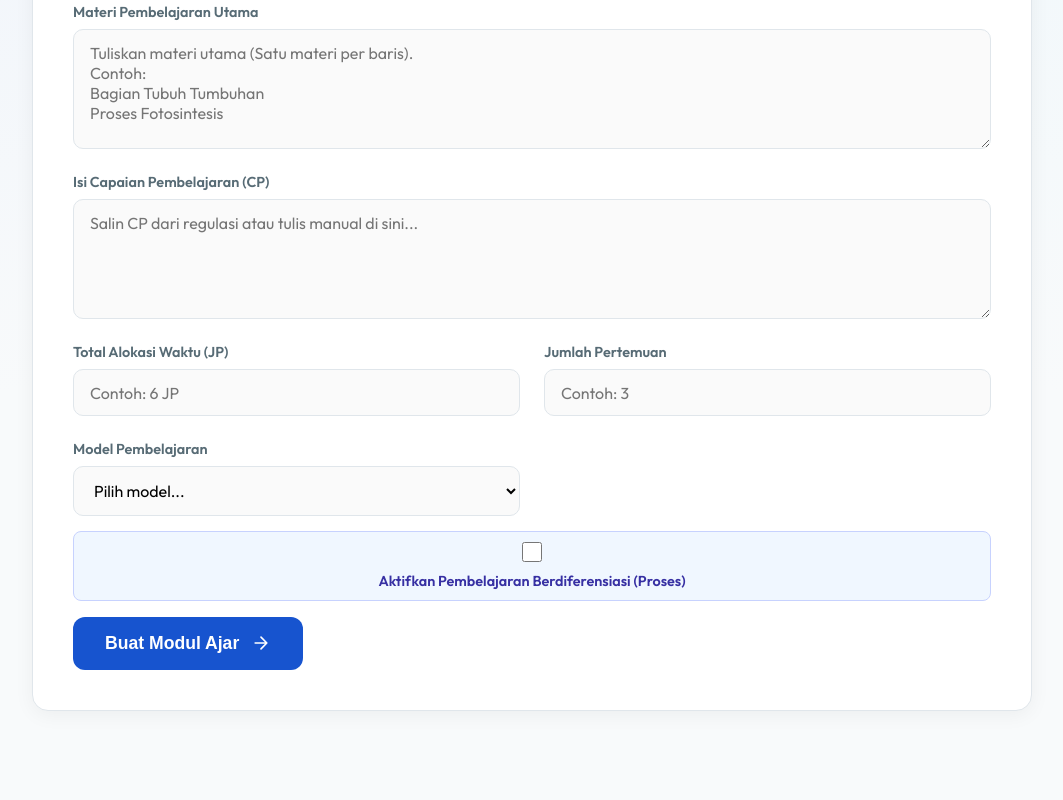
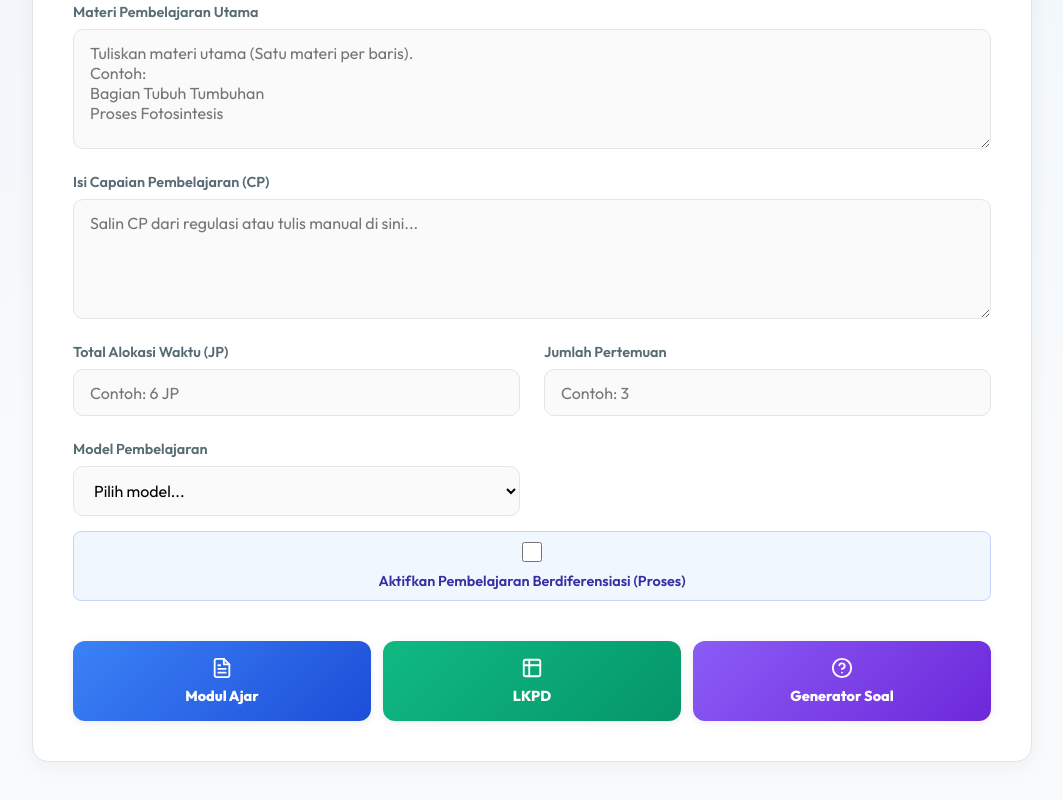
Before and after one commit to hqimgame-hub/gen_perangkat, a website built with Vite: page index.html in a window 1280 px wide. Shown: the part 498-1298 px from the top of the page, without its empty margins (108-1171 px from the left). Before the commit the page ends 1273 px from the top, so only its background shows below. Built offline with nearby package versions, Linux system fonts and the light colour scheme.

Commit message:
feat: 3 tombol pilihan generate (Modul Ajar, LKPD, Generator Soal) menggantikan submit tunggal

```diff
--- a/index.html
+++ b/index.html
@@ -106,13 +106,37 @@
               Aktifkan Pembelajaran Berdiferensiasi (Proses)
             </label>
           </div>
-          <button type="submit">
-            <span>Buat Modul Ajar</span>
-            <svg xmlns="http://www.w3.org/2000/svg" width="20" height="20" viewBox="0 0 24 24" fill="none"
-              stroke="currentColor" stroke-width="2" stroke-linecap="round" stroke-linejoin="round">
-              <path d="M5 12h14M12 5l7 7-7 7" />
-            </svg>
-          </button>
+          <div class="generate-actions">
+            <button type="button" id="btnGenerateModul" class="gen-btn gen-modul">
+              <svg xmlns="http://www.w3.org/2000/svg" width="22" height="22" viewBox="0 0 24 24" fill="none"
+                stroke="currentColor" stroke-width="2" stroke-linecap="round" stroke-linejoin="round">
+                <path d="M14 2H6a2 2 0 0 0-2 2v16a2 2 0 0 0 2 2h12a2 2 0 0 0 2-2V8z" />
+                <polyline points="14 2 14 8 20 8" />
+                <line x1="16" y1="13" x2="8" y2="13" />
+                <line x1="16" y1="17" x2="8" y2="17" />
+                <polyline points="10 9 9 9 8 9" />
+              </svg>
+              <span>Modul Ajar</span>
+            </button>
+            <button type="button" id="btnGenerateLKPD" class="gen-btn gen-lkpd">
+              <svg xmlns="http://www.w3.org/2000/svg" width="22" height="22" viewBox="0 0 24 24" fill="none"
+                stroke="currentColor" stroke-width="2" stroke-linecap="round" stroke-linejoin="round">
+                <rect x="3" y="3" width="18" height="18" rx="2" ry="2" />
+                <line x1="3" y1="9" x2="21" y2="9" />
+                <line x1="9" y1="21" x2="9" y2="3" />
+              </svg>
+              <span>LKPD</span>
+            </button>
+            <button type="button" id="btnGenerateSoalMain" class="gen-btn gen-soal">
+              <svg xmlns="http://www.w3.org/2000/svg" width="22" height="22" viewBox="0 0 24 24" fill="none"
+                stroke="currentColor" stroke-width="2" stroke-linecap="round" stroke-linejoin="round">
+                <circle cx="12" cy="12" r="10" />
+                <path d="M9.09 9a3 3 0 0 1 5.83 1c0 2-3 3-3 3" />
+                <line x1="12" y1="17" x2="12.01" y2="17" />
+              </svg>
+              <span>Generator Soal</span>
+            </button>
+          </div>
         </form>
       </div>
 
@@ -207,7 +231,8 @@
                     </div>
                   </div>
                   <div id="totalSoalInfo" style="margin-top: 10px; font-size: 0.85rem; color: var(--secondary);">Total:
-                    <b id="totalSoalCount">5</b> soal</div>
+                    <b id="totalSoalCount">5</b> soal
+                  </div>
                   <div id="tipeSoalError" style="color: red; font-size: 0.8rem; display: none; margin-top: 5px;">Pilih
                     minimal 1 tipe soal!</div>
                 </div>
--- a/src/main.js
+++ b/src/main.js
@@ -167,10 +167,9 @@ formFields.forEach(field => {
 
 window.addEventListener('load', loadFormData);
 
-form.addEventListener('submit', (e) => {
-  e.preventDefault();
-
-  const data = {
+// Helper: baca data form
+function getFormData() {
+  return {
     jenjang: document.getElementById('jenjang').value,
     category: document.getElementById('category').value,
     fase: document.getElementById('fase').value,
@@ -184,10 +183,47 @@ form.addEventListener('submit', (e) => {
     model: document.getElementById('model').value,
     isDifferentiated: document.getElementById('isDifferentiated').checked
   };
-
+}
+
+function validateFormData(data) {
+  if (!data.jenjang || !data.topic || !data.cp || !data.subject) {
+    alert('Harap lengkapi data form: Jenjang, Mata Pelajaran, Topik, dan Capaian Pembelajaran wajib diisi.');
+    return false;
+  }
+  return true;
+}
+
+document.getElementById('btnGenerateModul').addEventListener('click', () => {
+  const data = getFormData();
+  if (!validateFormData(data)) return;
+  saveFormData();
   generateModul(data);
+  resultDiv.style.display = 'block';
+  switchTab('modul');
+  resultDiv.scrollIntoView({ behavior: 'smooth' });
+});
+
+document.getElementById('btnGenerateLKPD').addEventListener('click', () => {
+  const data = getFormData();
+  if (!validateFormData(data)) return;
+  saveFormData();
   generateLKPD(data);
+  resultDiv.style.display = 'block';
+  switchTab('lkpd');
+  resultDiv.scrollIntoView({ behavior: 'smooth' });
 });
+
+document.getElementById('btnGenerateSoalMain').addEventListener('click', () => {
+  const data = getFormData();
+  if (!validateFormData(data)) return;
+  saveFormData();
+  // Pastikan data modul tersimpan untuk digunakan oleh generator soal
+  resultDiv.style.display = 'block';
+  switchTab('soal');
+  resultDiv.scrollIntoView({ behavior: 'smooth' });
+});
+
+
 
 // Tab Navigation Logic
 function switchTab(tab) {
--- a/src/style.css
+++ b/src/style.css
@@ -717,6 +717,61 @@ button:active {
   font-size: 1rem;
 }
 
+/* Generate Actions - 3 Pilihan */
+.generate-actions {
+  display: grid;
+  grid-template-columns: 1fr 1fr 1fr;
+  gap: 12px;
+  margin-top: 1.5rem;
+}
+
+.gen-btn {
+  display: flex;
+  flex-direction: column;
+  align-items: center;
+  justify-content: center;
+  gap: 8px;
+  padding: 16px 12px;
+  border: none;
+  border-radius: 12px;
+  cursor: pointer;
+  font-weight: 700;
+  font-size: 0.9rem;
+  font-family: inherit;
+  transition: all 0.2s ease;
+  box-shadow: 0 2px 8px rgba(0, 0, 0, 0.08);
+}
+
+.gen-btn:hover {
+  transform: translateY(-2px);
+  box-shadow: 0 6px 20px rgba(0, 0, 0, 0.15);
+}
+
+.gen-btn:active {
+  transform: translateY(0);
+}
+
+.gen-modul {
+  background: linear-gradient(135deg, #3b82f6, #1d4ed8);
+  color: white;
+}
+
+.gen-lkpd {
+  background: linear-gradient(135deg, #10b981, #059669);
+  color: white;
+}
+
+.gen-soal {
+  background: linear-gradient(135deg, #8b5cf6, #6d28d9);
+  color: white;
+}
+
+@media (max-width: 480px) {
+  .generate-actions {
+    grid-template-columns: 1fr;
+  }
+}
+
 /* Print Styles */
 @media print {
   .no-print {
```
